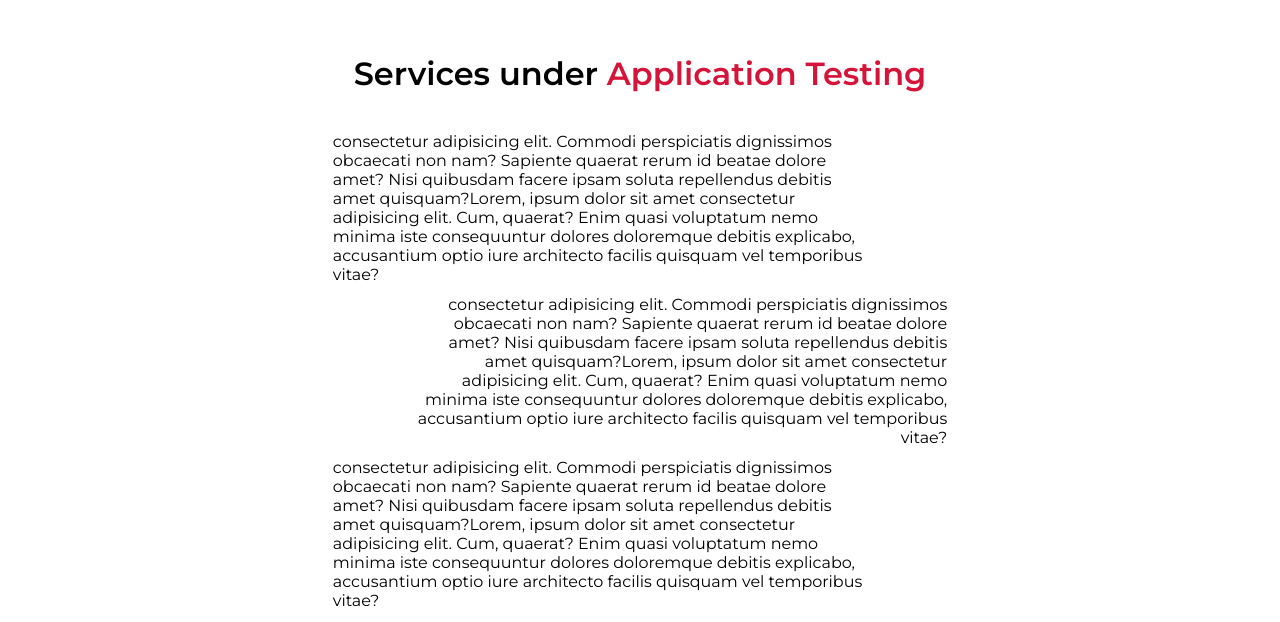
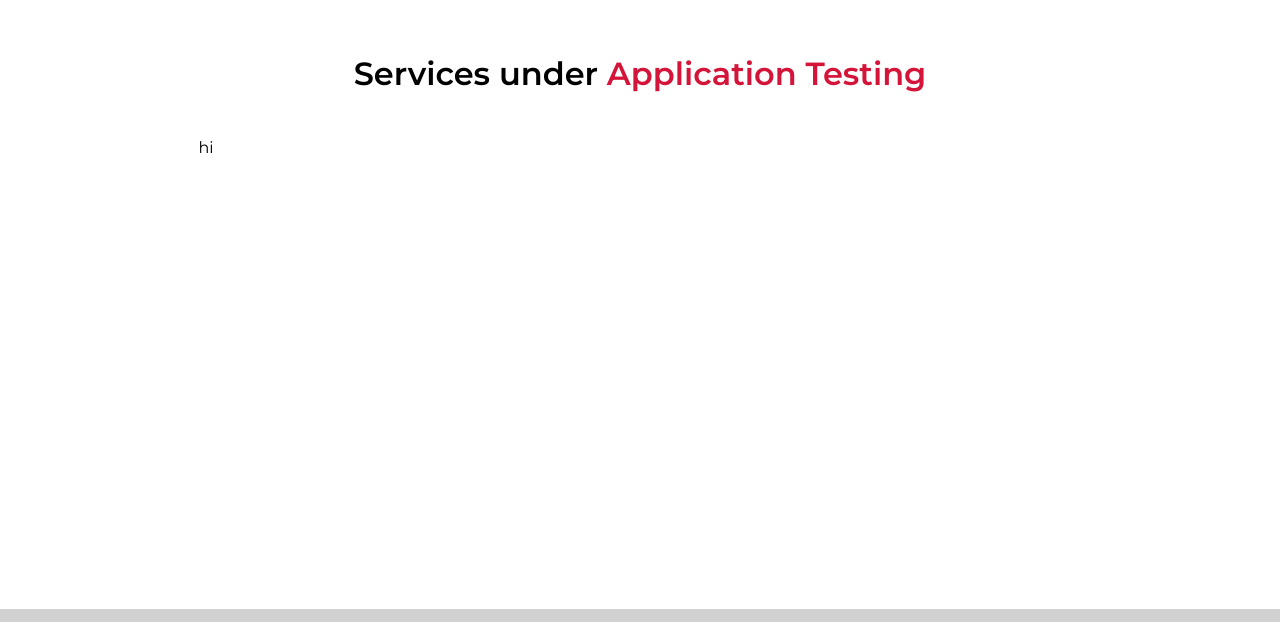
Before and after one commit to davidosmagnos/RedTeamPartners, a Vue app: page /products in a window 1280 px wide. Shown: the part 112-734 px from the top of the page. Built offline with nearby package versions, Linux system fonts and the light colour scheme.

Commit message:
try to mount components

```diff
--- a/src/components/Products.vue
+++ b/src/components/Products.vue
@@ -1,13 +1,12 @@
 <template>
     <Header/>
-    <div class="products-wrapper">
+    <div class="products-wrapper" ref="productsWrapper">
         <div class="title">
             <span>Services under <span class="redText">Application Testing</span></span>
         </div>
-        <ProductComp direction='floatLeft'/>
+        <ProductComp direction='floatLeft' prod-name="hi"/>
         <ProductComp direction='floatRight'/>
         <ProductComp direction='floatLeft'/>
-        <ProductComp direction='floatRight'/>
     </div>
     <div class="whys">
         <div class="why1">
@@ -31,6 +30,8 @@
     import Footer from "./Footer.vue";
     import PartnerSlide from "./PartnerSlide.vue";
     import ProductComp from "./product-comp.vue"
+    import {defineComponent} from "vue"
+    import {createApp} from "vue"
     export default{
         name:"Products-page",
         components:{
@@ -38,6 +39,15 @@
             Footer,
             PartnerSlide,
             ProductComp,
+        },
+        mounted(){
+            var newProduct = defineComponent({extends:ProductComp,},{
+                direction:"floatRight",
+                prodName:"Henlo",
+                prodDescription:"dasdasdasdasdasdadasdasddadasd",
+            })
+            createApp(newProduct).mount(this.$refs.productsWrapper);
+
         }
     }
 </script>
--- a/src/components/product-comp.vue
+++ b/src/components/product-comp.vue
@@ -1,10 +1,10 @@
 <template>
     <div class="product-comp">
         <div class="product-icon" :class="direction">
-
+            <span class="product-name">{{prodName}}</span>
         </div>
         <div class="product-description" :class="direction">
-            <p class="description"> consectetur adipisicing elit. Commodi perspiciatis dignissimos obcaecati non nam? Sapiente quaerat rerum id beatae dolore amet? Nisi quibusdam facere ipsam soluta repellendus debitis amet quisquam?Lorem, ipsum dolor sit amet consectetur adipisicing elit. Cum, quaerat? Enim quasi voluptatum nemo minima iste consequuntur dolores doloremque debitis explicabo, accusantium optio iure architecto facilis quisquam vel temporibus vitae?</p>
+            <p class="description">{{prodDescription}}</p>
         </div>
     </div>
 </template>
@@ -13,7 +13,10 @@
         name:"product-component",
         props:{
             direction:String,
-        }
+            prodDescription:String,
+            prodName:String
+
+        },
     }
 </script>
 <style scoped>
```
